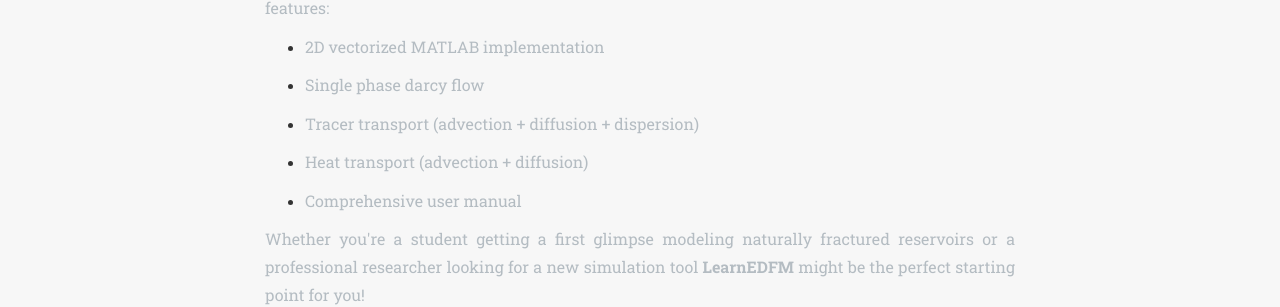
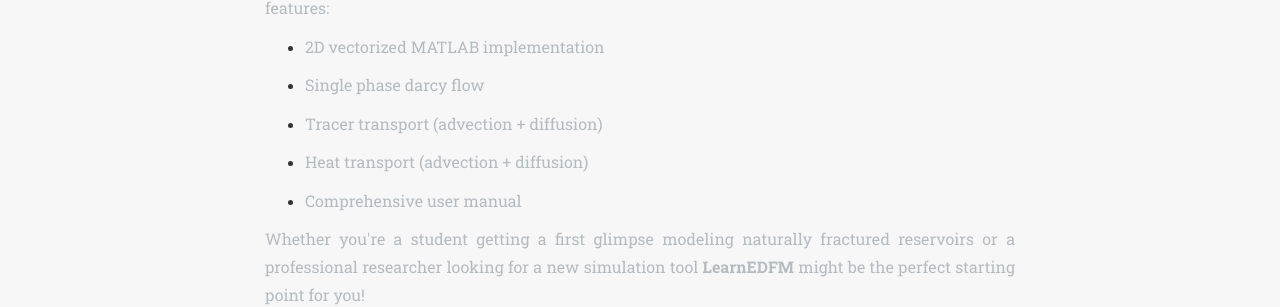
Before and after one commit to Eng-RSMY/LearnEDFM, a Jekyll site: the page built from index.html, in a window 1280 px wide and 900 px high, scrolled down 2790 px. Shown: the part 147-454 px from the top of the window. Built offline with Jekyll 4.4.1, drawn with Linux system fonts in a browser that asks for light colours; some web fonts are replaced.

Commit message:
Update features.html

```diff
--- a/_includes/features.html
+++ b/_includes/features.html
@@ -12,7 +12,7 @@
   				<ul>
   					<li><p class="large text-muted">2D vectorized MATLAB implementation  </p></li>
   					<li><p class="large text-muted">Single phase darcy flow</p></li>
-  					<li><p class="large text-muted">Tracer transport (advection + diffusion + dispersion)</p></li>
+  					<li><p class="large text-muted">Tracer transport (advection + diffusion)</p></li>
                     <li><p class="large text-muted">Heat transport (advection + diffusion)</p></li>
   					<li><p class="large text-muted">Comprehensive user manual</p></li>
   				</ul>
```
